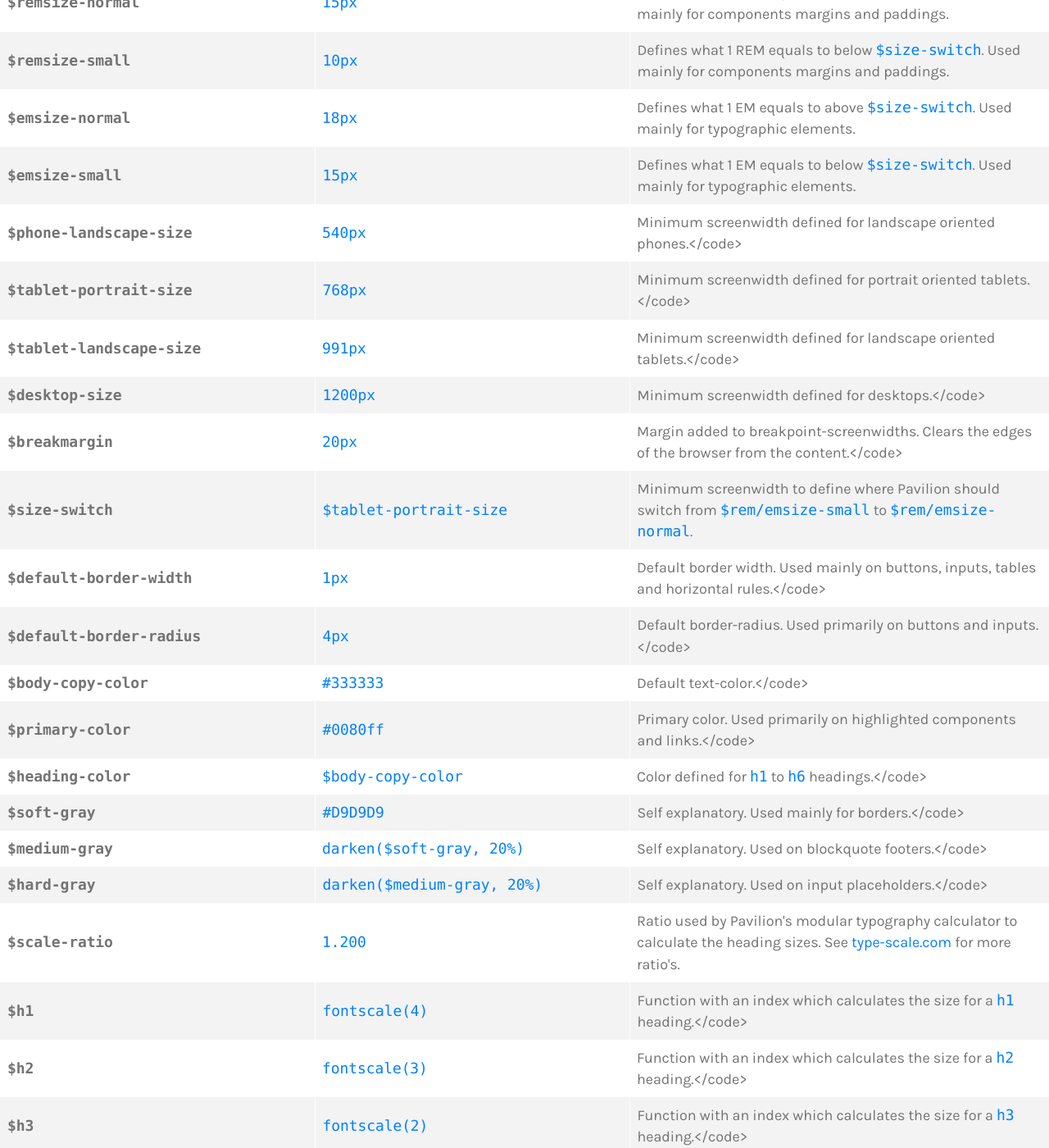
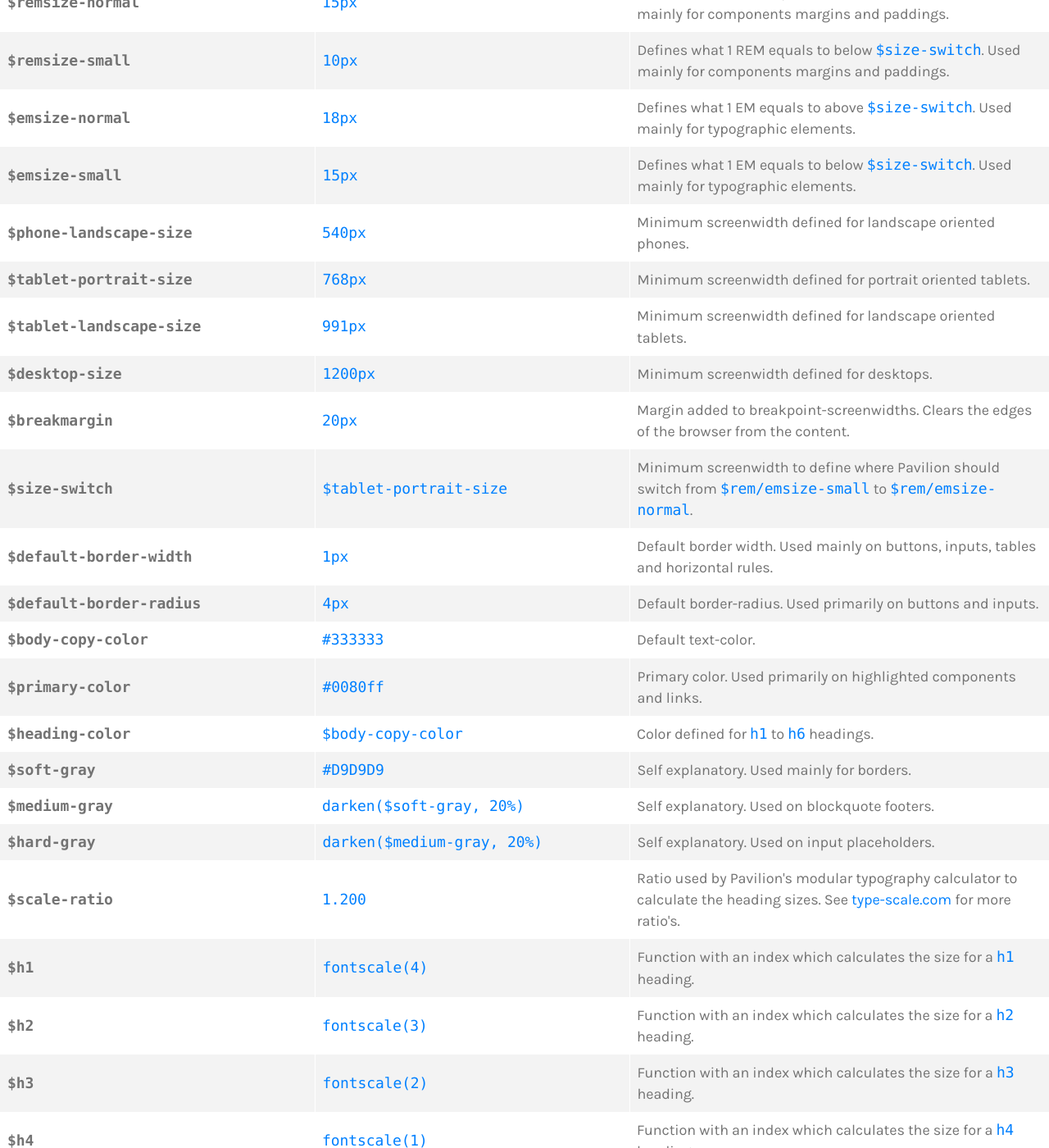
Before and after one commit to getpavilion/getpavilion.github.io, a Jekyll site: the page built from _posts/2015-12-30-configuring-v2.markdown, in a window 1280 px wide and 1400 px high, scrolled down 341 px. Shown: the whole window at 82% size. Built offline with Jekyll 4.4.1, drawn with Linux system fonts in a browser that asks for light colours; our own code applies the rules of GitHub Pages for plain Markdown files; comment, search, counter and statistics services are not loaded; some of the changed text lies outside the part shown.

Commit message:
fix code tags

```diff
--- a/_posts/2015-12-30-configuring-v2.markdown
+++ b/_posts/2015-12-30-configuring-v2.markdown
@@ -45,27 +45,27 @@ of Pavilion. All the variables are listed below with their default value's and a
         <tr>
             <td><code>$phone-landscape-size</code></td>
             <td><code>540px</code></td>
-            <td>Minimum screenwidth defined for landscape oriented phones.</code></td>
+            <td>Minimum screenwidth defined for landscape oriented phones.</td>
         </tr>
         <tr>
             <td><code>$tablet-portrait-size</code></td>
             <td><code>768px</code></td>
-            <td>Minimum screenwidth defined for portrait oriented tablets.</code></td>
+            <td>Minimum screenwidth defined for portrait oriented tablets.</td>
         </tr>
         <tr>
             <td><code>$tablet-landscape-size</code></td>
             <td><code>991px</code></td>
-            <td>Minimum screenwidth defined for landscape oriented tablets.</code></td>
+            <td>Minimum screenwidth defined for landscape oriented tablets.</td>
         </tr>
         <tr>
             <td><code>$desktop-size</code></td>
             <td><code>1200px</code></td>
-            <td>Minimum screenwidth defined for desktops.</code></td>
+            <td>Minimum screenwidth defined for desktops.</td>
         </tr>
         <tr>
             <td><code>$breakmargin</code></td>
             <td><code>20px</code></td>
-            <td>Margin added to breakpoint-screenwidths. Clears the edges of the browser from the content.</code></td>
+            <td>Margin added to breakpoint-screenwidths. Clears the edges of the browser from the content.</td>
         </tr>
         <tr>
             <td><code>$size-switch</code></td>
@@ -75,42 +75,42 @@ of Pavilion. All the variables are listed below with their default value's and a
         <tr>
             <td><code>$default-border-width</code></td>
             <td><code>1px</code></td>
-            <td>Default border width. Used mainly on buttons, inputs, tables and horizontal rules.</code></td>
+            <td>Default border width. Used mainly on buttons, inputs, tables and horizontal rules.</td>
         </tr>
         <tr>
             <td><code>$default-border-radius</code></td>
             <td><code>4px</code></td>
-            <td>Default border-radius. Used primarily on buttons and inputs.</code></td>
+            <td>Default border-radius. Used primarily on buttons and inputs.</td>
         </tr>
         <tr>
             <td><code>$body-copy-color</code></td>
             <td><code>#333333</code></td>
-            <td>Default text-color.</code></td>
+            <td>Default text-color.</td>
         </tr>
         <tr>
             <td><code>$primary-color</code></td>
             <td><code>#0080ff</code></td>
-            <td>Primary color. Used primarily on highlighted components and links.</code></td>
+            <td>Primary color. Used primarily on highlighted components and links.</td>
         </tr>
         <tr>
             <td><code>$heading-color</code></td>
             <td><code>$body-copy-color</code></td>
-            <td>Color defined for <code>h1</code> to <code>h6</code> headings.</code></td>
+            <td>Color defined for <code>h1</code> to <code>h6</code> headings.</td>
         </tr>
         <tr>
             <td><code>$soft-gray</code></td>
             <td><code>#D9D9D9</code></td>
-            <td>Self explanatory. Used mainly for borders.</code></td>
+            <td>Self explanatory. Used mainly for borders.</td>
         </tr>
         <tr>
             <td><code>$medium-gray</code></td>
             <td><code>darken($soft-gray, 20%)</code></td>
-            <td>Self explanatory. Used on blockquote footers.</code></td>
+            <td>Self explanatory. Used on blockquote footers.</td>
         </tr>
         <tr>
             <td><code>$hard-gray</code></td>
             <td><code>darken($medium-gray, 20%)</code></td>
-            <td>Self explanatory. Used on input placeholders.</code></td>
+            <td>Self explanatory. Used on input placeholders.</td>
         </tr>
         <tr>
             <td><code>$scale-ratio</code></td>
@@ -120,57 +120,57 @@ of Pavilion. All the variables are listed below with their default value's and a
         <tr>
             <td><code>$h1</code></td>
             <td><code>fontscale(4)</code></td>
-            <td>Function with an index which calculates the size for a <code>h1</code> heading.</code></td>
+            <td>Function with an index which calculates the size for a <code>h1</code> heading.</td>
         </tr>
         <tr>
             <td><code>$h2</code></td>
             <td><code>fontscale(3)</code></td>
-            <td>Function with an index which calculates the size for a <code>h2</code> heading.</code></td>
+            <td>Function with an index which calculates the size for a <code>h2</code> heading.</td>
         </tr>
         <tr>
             <td><code>$h3</code></td>
             <td><code>fontscale(2)</code></td>
-            <td>Function with an index which calculates the size for a <code>h3</code> heading.</code></td>
+            <td>Function with an index which calculates the size for a <code>h3</code> heading.</td>
         </tr>
         <tr>
             <td><code>$h4</code></td>
             <td><code>fontscale(1)</code></td>
-            <td>Function with an index which calculates the size for a <code>h4</code> heading.</code></td>
+            <td>Function with an index which calculates the size for a <code>h4</code> heading.</td>
         </tr>
         <tr>
             <td><code>$h5</code></td>
             <td><code>fontscale(0)</code></td>
-            <td>Function with an index which calculates the size for a <code>h5</code> heading. Equals 1 EM.</code></td>
+            <td>Function with an index which calculates the size for a <code>h5</code> heading. Equals 1 EM.</td>
         </tr>
         <tr>
             <td><code>$h6</code></td>
             <td><code>fontscale(-1)</code></td>
-            <td>Function with an index which calculates the size for a <code>h6</code> heading.</code></td>
+            <td>Function with an index which calculates the size for a <code>h6</code> heading.</td>
         </tr>
         <tr>
             <td><code>$font-weight-light</code></td>
             <td><code>300</code></td>
-            <td>Light font-weight.</code></td>
+            <td>Light font-weight.</td>
         </tr>
         <tr>
             <td><code>$font-weight-regular</code></td>
             <td><code>400</code></td>
-            <td>Normal font-weight</code></td>
+            <td>Normal font-weight</td>
         </tr>
         <tr>
             <td><code>$font-weight-medium</code></td>
             <td><code>500</code></td>
-            <td>Medium font-weight.</code></td>
+            <td>Medium font-weight.</td>
         </tr>
         <tr>
             <td><code>$font-weight-bold</code></td>
             <td><code>700</code></td>
-            <td>Heavy font-weight.</code></td>
+            <td>Heavy font-weight.</td>
         </tr>
         <tr>
             <td><code>$base-font-weight</code></td>
             <td><code>$font-weight-regular</code></td>
-            <td>Base font-weight. Applied on body.</code></td>
+            <td>Base font-weight. Applied on body.</td>
         </tr>
         <tr>
             <td><code>$heading-font-weight</code></td>
@@ -180,22 +180,22 @@ of Pavilion. All the variables are listed below with their default value's and a
         <tr>
             <td><code>$base-line-height</code></td>
             <td><code>1.5</code></td>
-            <td>Standard line-height. Applied on body.</code></td>
+            <td>Standard line-height. Applied on body.</td>
         </tr>
         <tr>
             <td><code>$base-font-family</code></td>
             <td><code>"Helvetica Neue", Helvetica, Arial, sans-serif;</code></td>
-            <td>Default font-family.</code></td>
+            <td>Default font-family.</td>
         </tr>
         <tr>
             <td><code>$heading-font-family</code></td>
             <td><code>$base-font-family</code></td>
-            <td>Heading font-family.</code></td>
+            <td>Heading font-family.</td>
         </tr>
         <tr>
             <td><code>$mono-font-family</code></td>
             <td><code>"Lucida Console", Monaco, monospace;</code></td>
-            <td>Font-family for code, pre and keyboard components.</code></td>
+            <td>Font-family for code, pre and keyboard components.</td>
         </tr>
     </tbody>
 </table>
```
